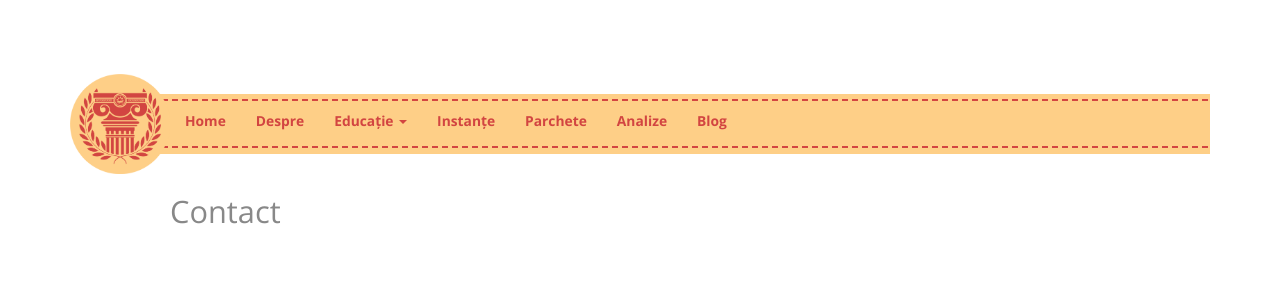
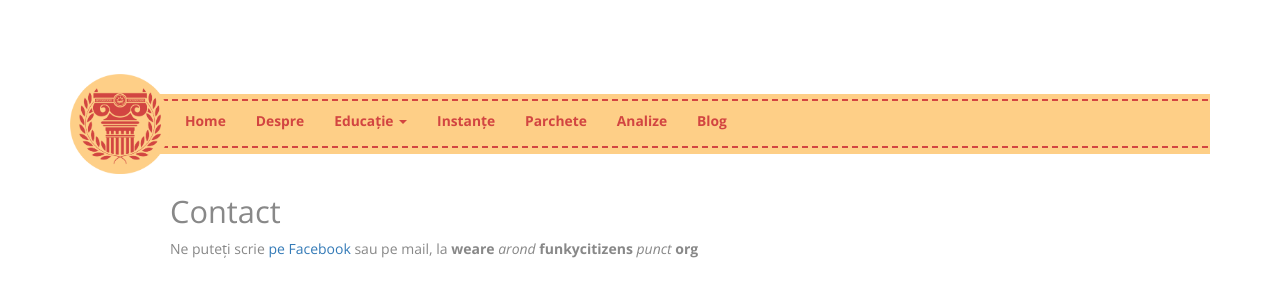
Before and after one commit to funkycitizens/onoratainstanta, a Jekyll site: the page built from contact.html, in a window 1280 px wide. Shown: the top 300 px of the page. Built offline with Jekyll 4.4.1, drawn with Linux system fonts in a browser that asks for light colours; nearby versions of some CDN libraries.

Commit message:
Edit from JekyllCMS

```diff
--- a/contact.html
+++ b/contact.html
@@ -1,3 +1,4 @@
 ---
 title: Contact
 ---
+<p>Ne puteți scrie <a href="https://www.facebook.com/OnorataInstanta?fref=ts" target="_blank">pe Facebook</a> sau pe mail, la <strong>weare </strong><em>arond </em><strong>funkycitizens </strong><em>punct </em><strong>org</strong></p>
```
